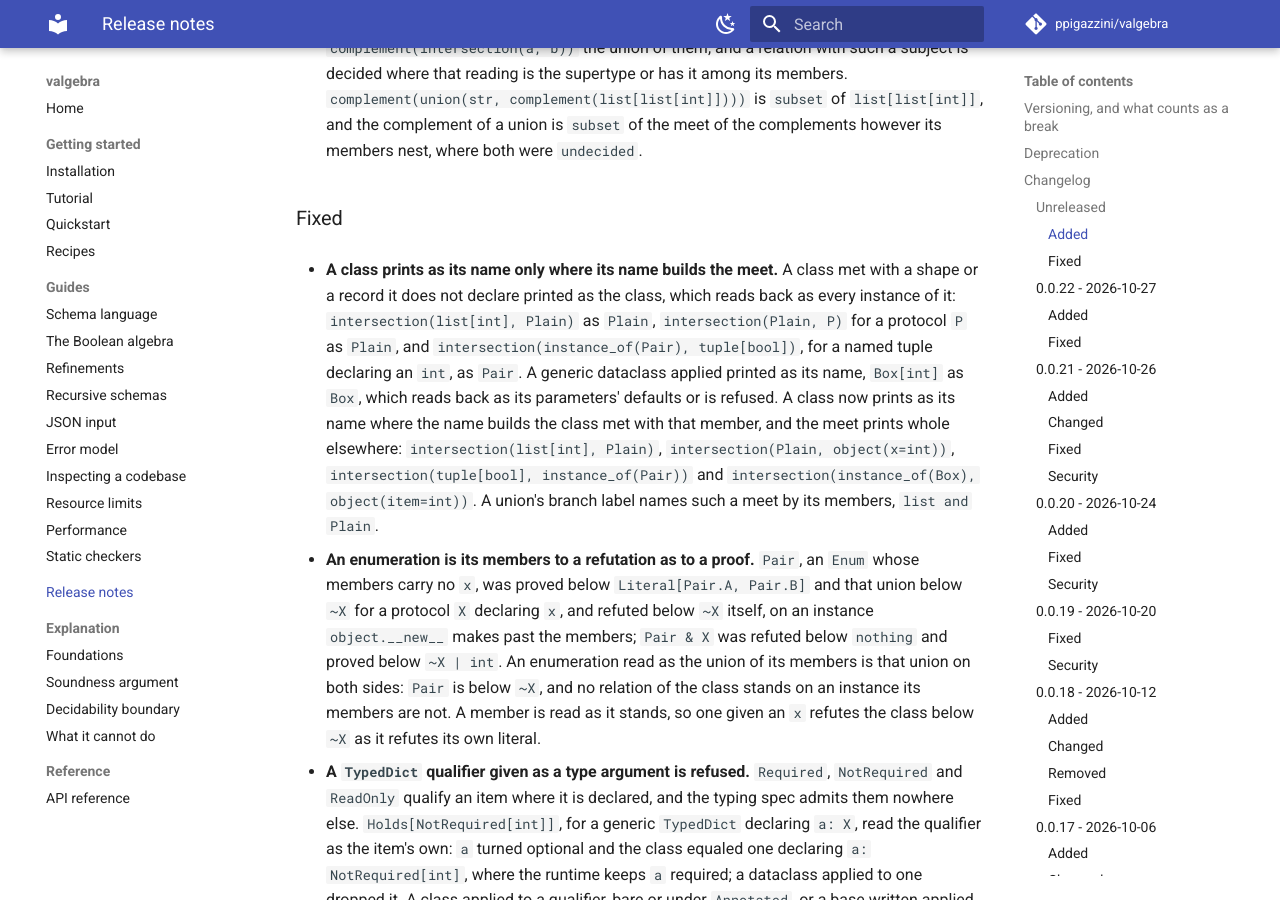
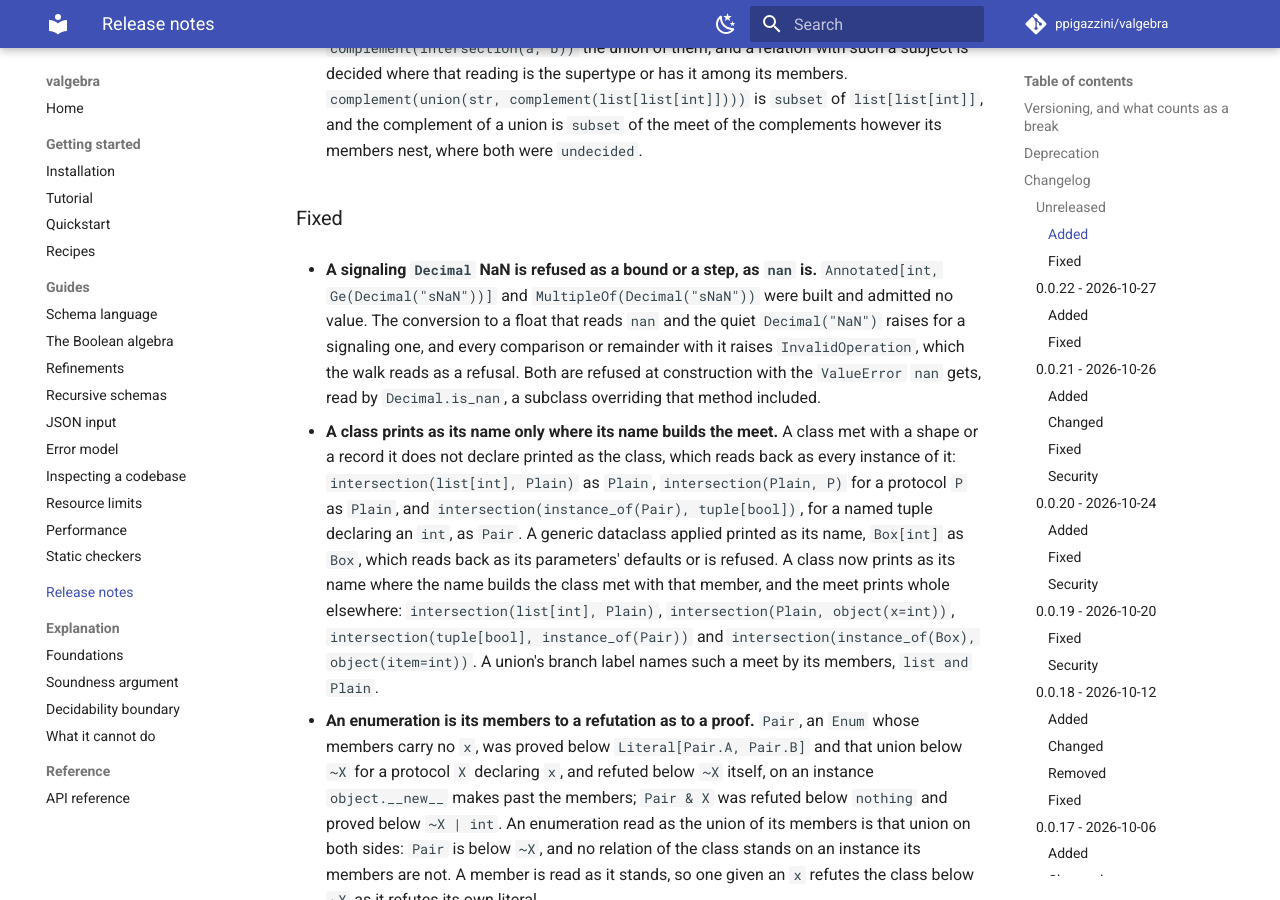
Before and after one commit to ppigazzini/valgebra, an MkDocs documentation site: the page built from docs/12-changelog.md, in a window 1280 px wide and 900 px high, scrolled down 6414 px. Built offline with MkDocs 1.6.1 and Material for MkDocs 9.7.7, drawn with Linux system fonts in a browser that asks for light colours; comment, search, counter and statistics services are not loaded.

Commit message:
fix: a signaling Decimal NaN is refused as a bound or a step, as nan is
An order bound or a step was refused as not-a-number where it converted to a
float nan, which a quiet Decimal("NaN") does. Decimal("sNaN") refuses that
conversion, so Ge(Decimal("sNaN")) and MultipleOf(Decimal("sNaN")) were built;
every comparison and remainder with one raises InvalidOperation, which the walk
reads as a refusal, so each admitted no value, the empty set written as a bound.

An operand that is not an exact int, float or bool is also asked Decimal.is_nan,
called from the class so that a subclass's override does not answer, with the
class read off the operand's type, and a Decimal not-a-number of either kind is
refused with the ValueError nan gets. A builtin operand runs the code it ran
before, and the refusal's message is built out of line.

```diff
--- a/CHANGELOG.md
+++ b/CHANGELOG.md
@@ -76,6 +76,7 @@ answer of its own, or a repair to a change not yet released.
 - fix: a TypedDict qualifier given as a type argument is refused
 - fix: an enumeration is its members to a refutation as to a proof
 - fix: a class prints as its name only where its name builds the meet
+- fix: a signaling Decimal NaN is refused as a bound or a step, as nan is
 
 -->
 
@@ -348,6 +349,15 @@ answer of its own, or a repair to a change not yet released.
   the complements however its members nest, where both were `undecided`.
 
 ### Fixed
+
+- **A signaling `Decimal` NaN is refused as a bound or a step, as `nan` is.**
+  `Annotated[int, Ge(Decimal("sNaN"))]` and `MultipleOf(Decimal("sNaN"))`
+  were built and admitted no value. The conversion to a float that reads `nan`
+  and the quiet `Decimal("NaN")` raises for a signaling one, and every
+  comparison or remainder with it raises `InvalidOperation`, which the walk
+  reads as a refusal. Both are refused at construction with the `ValueError`
+  `nan` gets, read by `Decimal.is_nan`, a subclass overriding that method
+  included.
 
 - **A class prints as its name only where its name builds the meet.** A class
   met with a shape or a record it does not declare printed as the class, which
```
Also changed, not shown: docs/05-refinements.md (+3 -1 lines), 3 other files.
